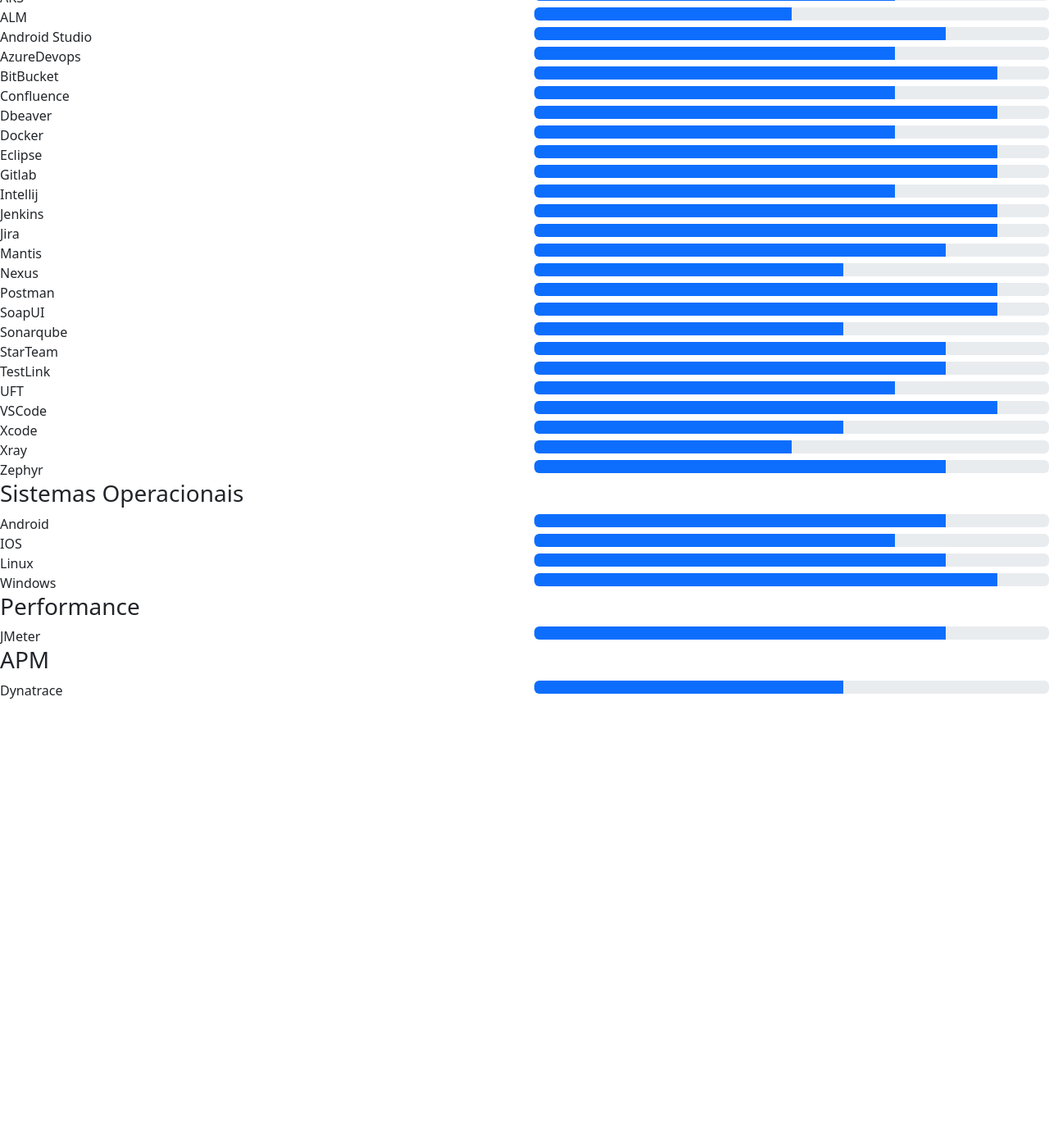
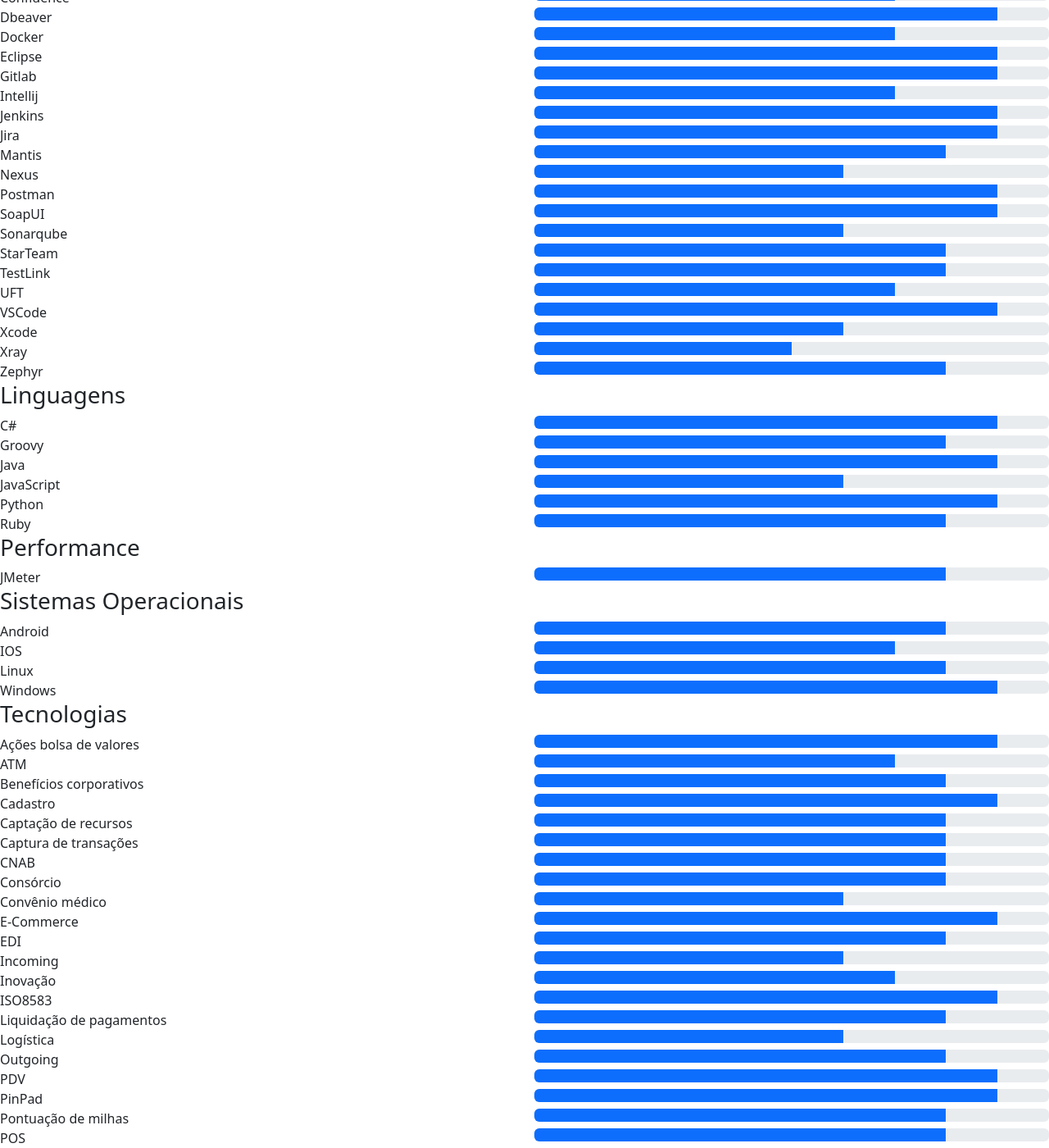
Before and after one commit to FabioKnuppVaz/fabioknuppvaz.github.io, a Jekyll site: the page built from index.html, in a window 1280 px wide and 1400 px high, scrolled down 594 px. Shown: the whole window at 82% size. Built offline with Jekyll 4.4.1, drawn with Linux system fonts in a browser that asks for light colours; before the commit the page ends 1448 px from its top, so only the background shows below that; some of the changed text lies outside the part shown.

Commit message:
adicionada skill de tecnologias

```diff
--- /dev/null
+++ b/_data/tecnologias.yml
@@ -0,0 +1,62 @@
+- nome: Ações bolsa de valores
+  nota: 90
+
+- nome: ATM
+  nota: 70
+
+- nome: Benefícios corporativos
+  nota: 80
+
+- nome: Cadastro
+  nota: 90
+
+- nome: Captação de recursos
+  nota: 80
+
+- nome: Captura de transações
+  nota: 80
+
+- nome: CNAB
+  nota: 80
+
+- nome: Consórcio
+  nota: 80
+
+- nome: Convênio médico
+  nota: 60
+
+- nome: E-Commerce
+  nota: 90
+
+- nome: EDI
+  nota: 80
+
+- nome: Incoming
+  nota: 60
+
+- nome: Inovação
+  nota: 70
+
+- nome: ISO8583
+  nota: 90
+
+- nome: Liquidação de pagamentos
+  nota: 80
+
+- nome: Logística
+  nota: 60
+
+- nome: Outgoing
+  nota: 80
+
+- nome: PDV
+  nota: 90
+
+- nome: PinPad
+  nota: 90
+
+- nome: Pontuação de milhas
+  nota: 80
+
+- nome: POS
+  nota: 80
--- a/index.html
+++ b/index.html
@@ -2,26 +2,30 @@
 layout: default
 ---
 
+<h3>APM</h3>
+{% assign objects = site.data.apm %}
+{% include conhecimento.html %}
+
 <h3>Databases</h3>
 {% assign objects = site.data.databases %}
+{% include conhecimento.html %}
+
+<h3>Ferramentas</h3>
+{% assign objects = site.data.ferramentas %}
 {% include conhecimento.html %}
 
 <h3>Linguagens</h3>
 {% assign objects = site.data.linguagens %}
 {% include conhecimento.html %}
 
-<h3>Ferramentas</h3>
-{% assign objects = site.data.ferramentas %}
+<h3>Performance</h3>
+{% assign objects = site.data.performance %}
 {% include conhecimento.html %}
 
 <h3>Sistemas Operacionais</h3>
 {% assign objects = site.data.so %}
 {% include conhecimento.html %}
 
-<h3>Performance</h3>
-{% assign objects = site.data.performance %}
+<h3>Tecnologias</h3>
+{% assign objects = site.data.tecnologias %}
 {% include conhecimento.html %}
-
-<h3>APM</h3>
-{% assign objects = site.data.apm %}
-{% include conhecimento.html %}
```
